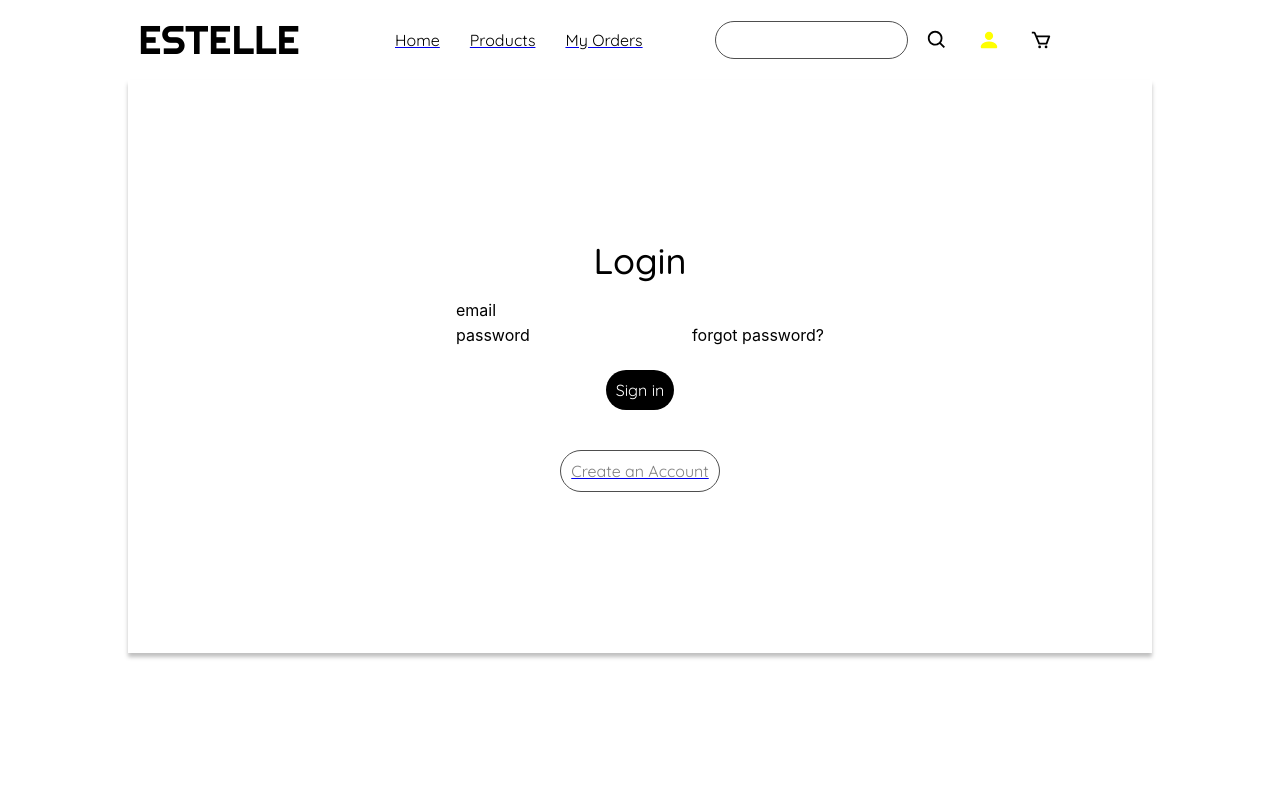
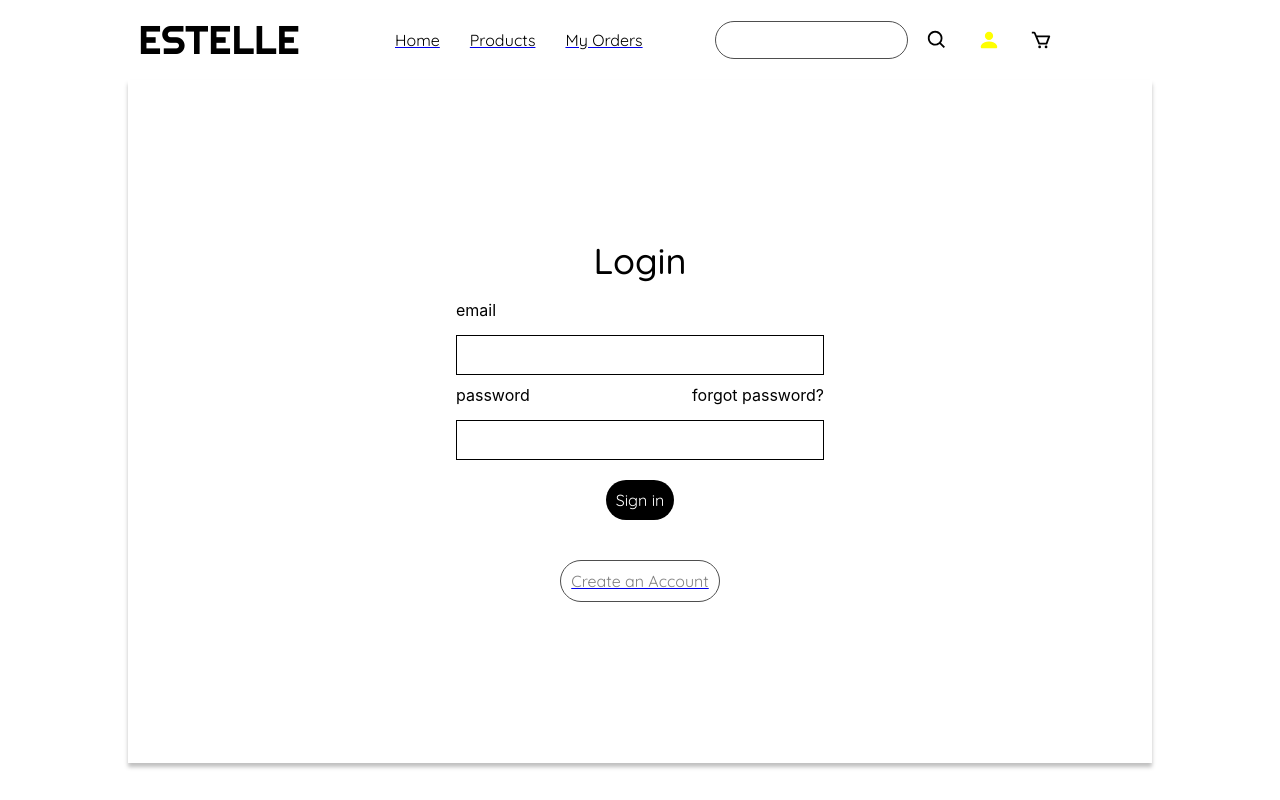
Before and after one commit to iambaangkok/261342-Database-Project-Frontend, a React (Create React App) app: page /login in a window 1280 px wide. Built offline with nearby package versions, Linux system fonts and the light colour scheme.

Commit message:
add variable in login.tsx

```diff
--- a/src/pages/Login.tsx
+++ b/src/pages/Login.tsx
@@ -3,8 +3,28 @@ import '../css/Navbar.css'
 import '../css/Login.css'
 import Button from "../components/Button";
 import { Link } from "react-router-dom";
+import { useState } from "react";
+import axios from "axios";
+
+const url = "http://127.0.0.1:8000/login";
 
 function Login() {
+    const [email, setEmail] = useState("");
+    const [password, setPassword] = useState("");
+    const [check,setcheck] = useState(true);
+
+    const postData = async () => {
+        try{
+            const resp = await axios.post(url,{
+                email:email,
+                password:password
+            });
+            console.log(resp)
+        }catch(e){
+            console.log(e)
+        }
+    }
+
     return (
         <div className={"Login"}>
             <div className={"LoginContainer"}>
@@ -14,14 +34,29 @@ function Login() {
                             Login
                         </div>
                     </div>
-                    <InputField textL="email" textR="" />
-                    <InputField textL="password" textR="forgot password?" />
+                    <div className="InputField">
+                        <div className='InputField'>
+                            <InputField textL="email" textR="" />
+                            <input className='Field' onChange={(e) => setEmail(e.target.value)}></input>
+                        </div>
+                        <div className='InputField'>
+                            <InputField textL="password" textR="forgot password?" />
+                            <input className='PassWord' onChange={(e) => setPassword(e.target.value)}></input>
+                        </div>
+                    </div>
                     <div className="SignInButtonContainer">
-                        <Button text={"Sign in"} icon={""} buttonColor={"black"} textColor={"white"} func={()=>{}}></Button>
+                        <Button text={"Sign in"} icon={""} buttonColor={"black"} textColor={"white"} func={() => {
+                            {if(check){
+                                postData()
+                                window.location.href = "/products"
+                            }else{
+                                alert("Invalid email or password")
+                            }}
+                        }}></Button>
                     </div>
                     <div className="CreateAccContainer">
                         <Link to="/signup">
-                            <Button text={"Create an Account"} icon={""} buttonColor={"whiteBorder"} textColor={"gray"} func={()=>{}}></Button>
+                            <Button text={"Create an Account"} icon={""} buttonColor={"whiteBorder"} textColor={"gray"} func={() => { }}></Button>
                         </Link>
                     </div>
                 </div>
```
